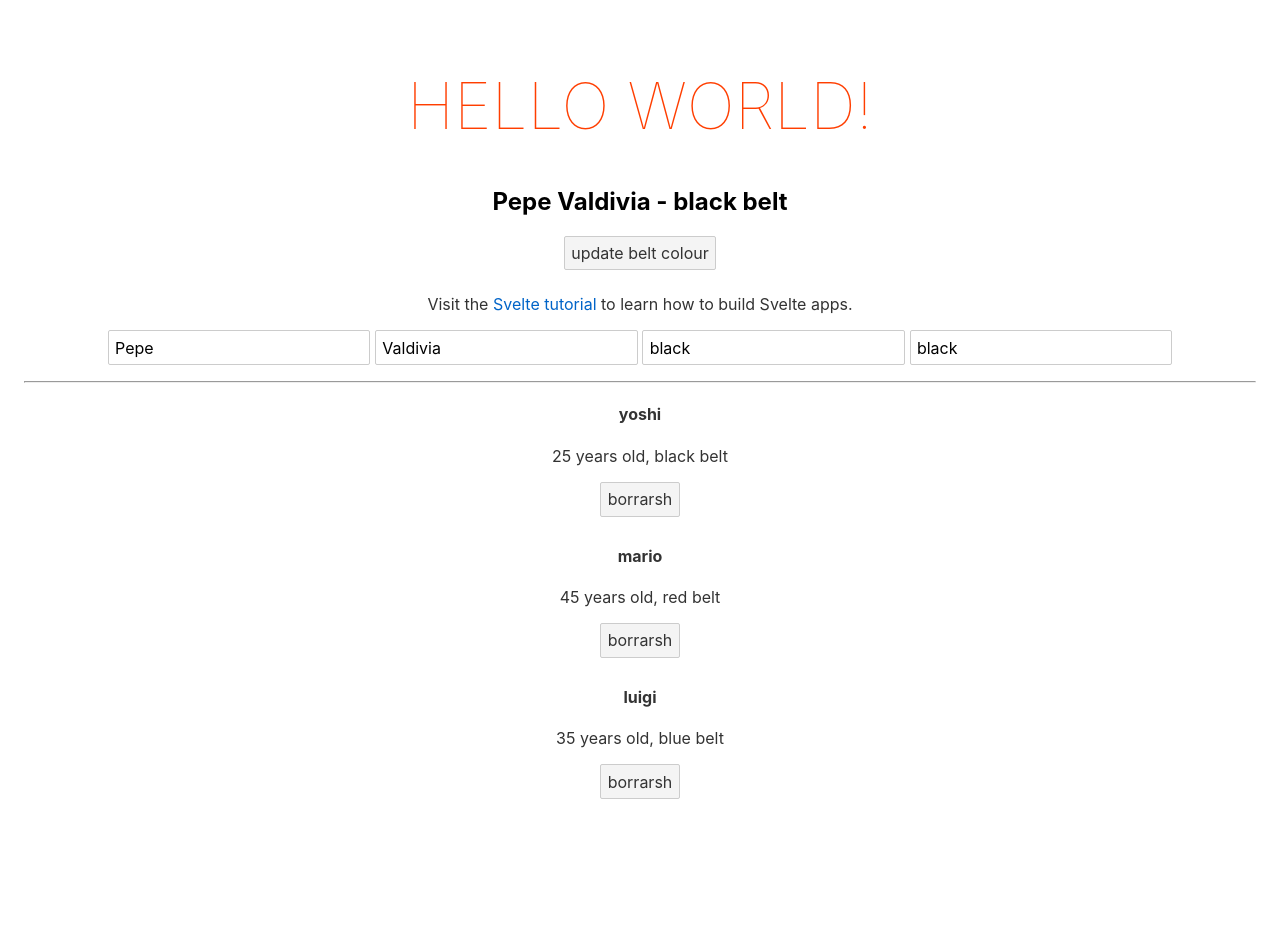
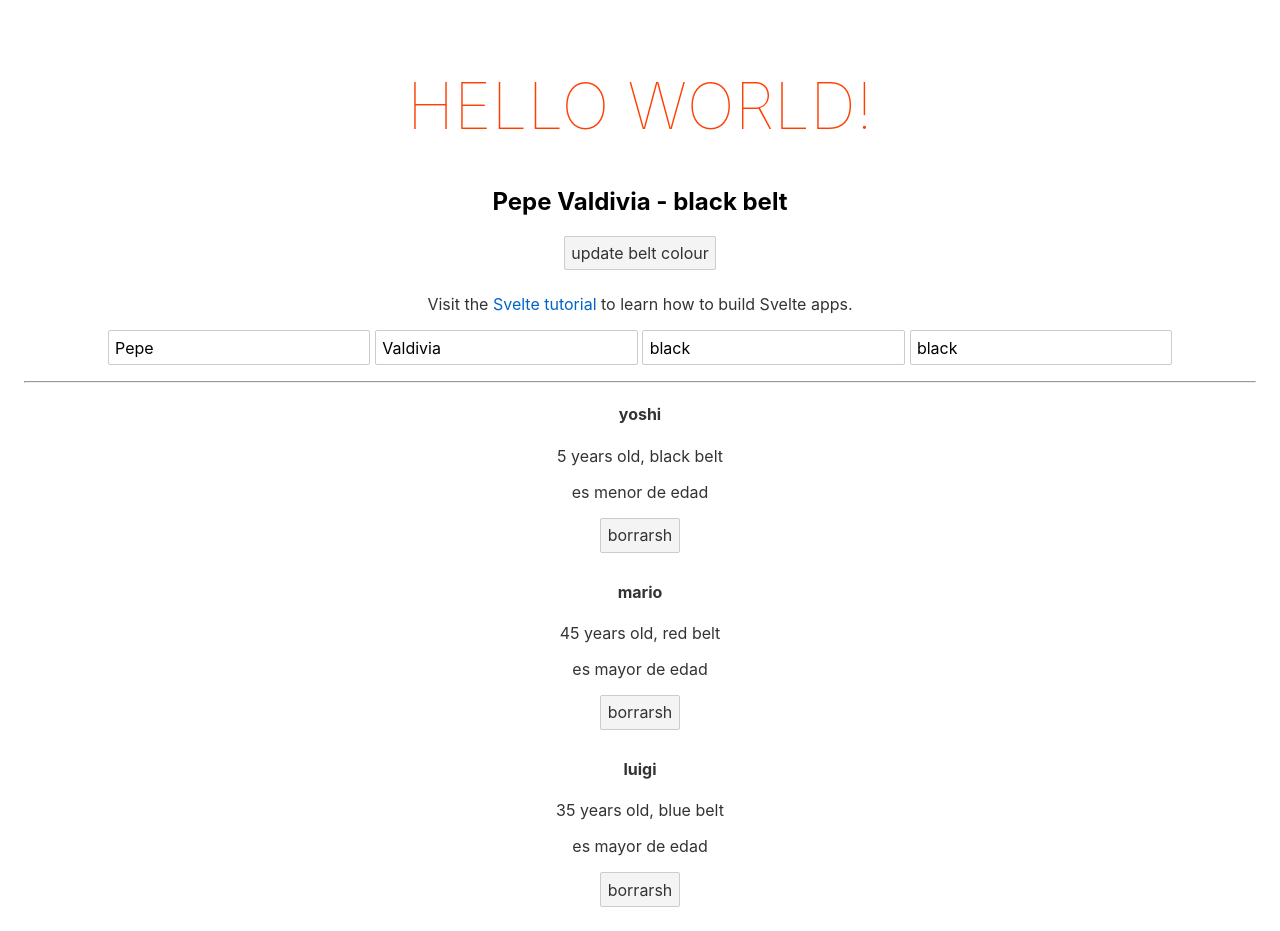
Before and after one commit to pepeul1191/svelte-tuto, a Svelte app: page / in a window 1280 px wide. Before the commit the page ends 823 px from the top, so only its background shows below. Built offline with nearby package versions, Linux system fonts and the light colour scheme.

Commit message:
svelte tutorial 8 conditionals

```diff
--- a/src/App.svelte
+++ b/src/App.svelte
@@ -19,7 +19,7 @@
 	};
 
 	let people = [
-		{name: 'yoshi', beltColor: 'black', age: 25, id: 1},
+		{name: 'yoshi', beltColor: 'black', age: 5, id: 1},
 		{name: 'mario', beltColor: 'red', age: 45, id: 2},
 		{name: 'luigi', beltColor: 'blue', age: 35, id: 3},
 	];
@@ -45,6 +45,11 @@
 		<div>
 			<h4>{person.name}</h4>
 			<p>{person.age} years old, {person.beltColor} belt</p>
+			{#if person.age < 18}
+				<p>es menor de edad</p>
+			{:else if person.age >= 18}
+				<p>es mayor de edad</p>
+			{/if}
 			<button on:click={(e) => handleClickPerson(e, person.id)}>borrarsh</button>
 		</div>
 		{:else}
```
